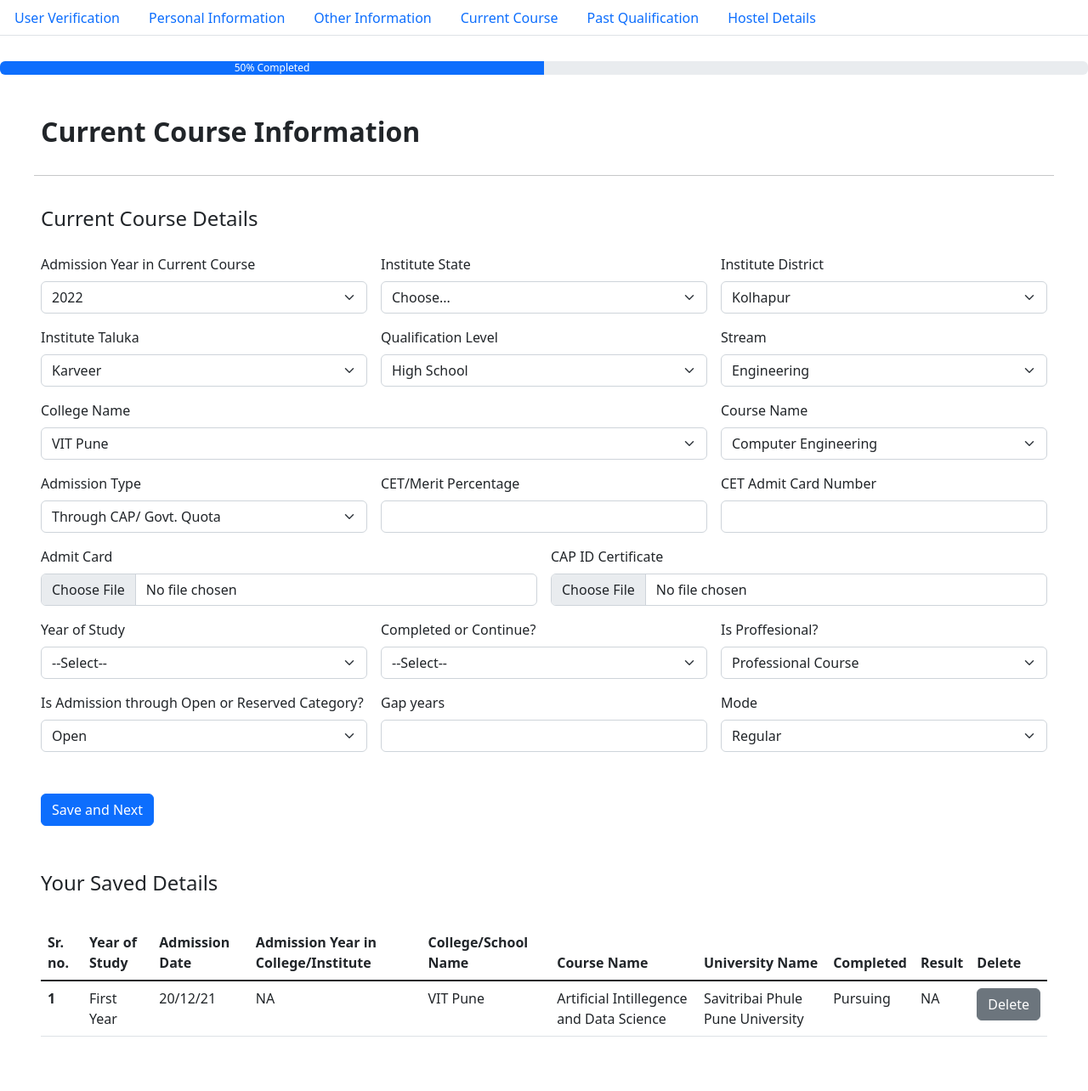
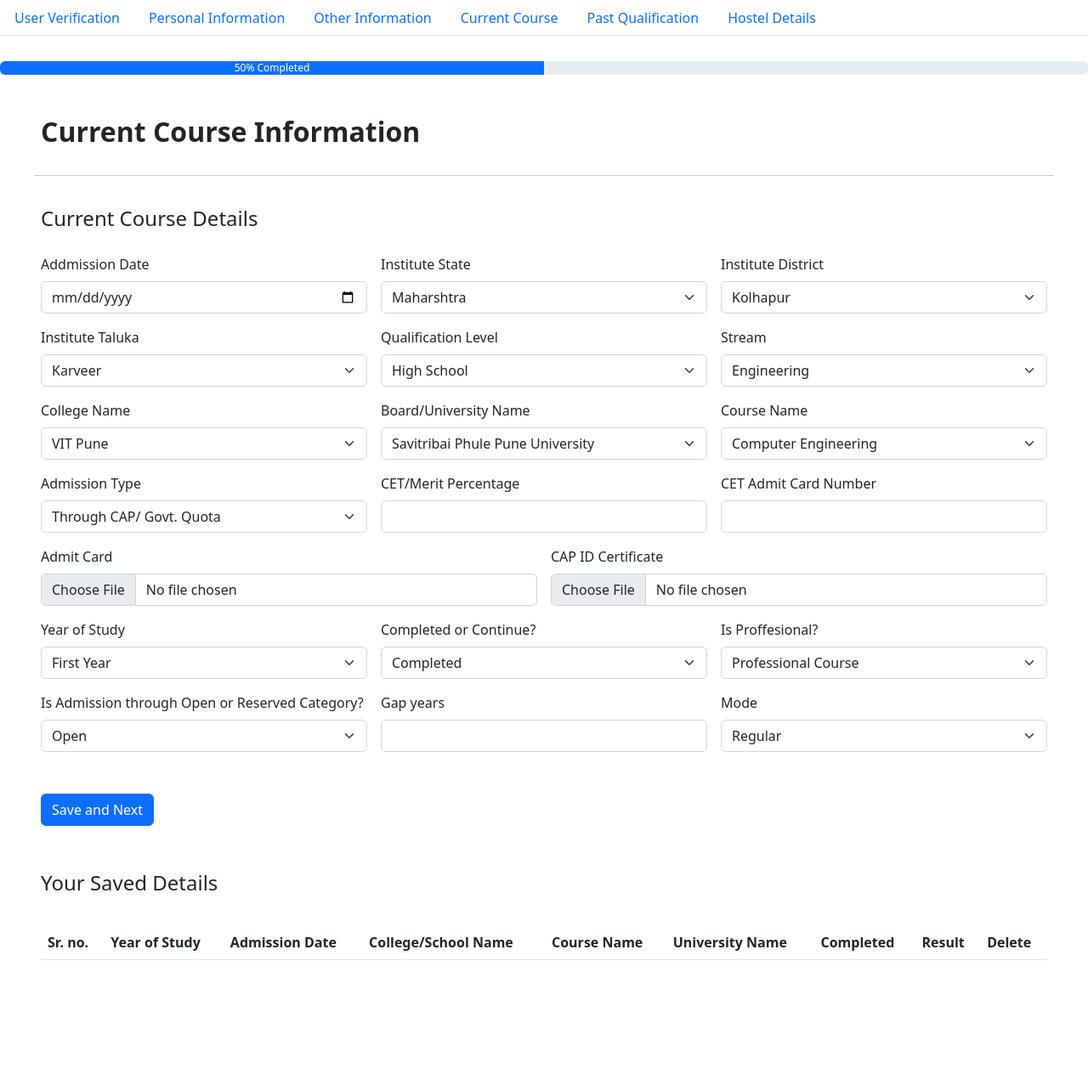
Before and after one commit to siddhesh-desai/CollegeShip, a Node server app: page /user/cci in a window 1280 px wide. Shown: the part 56-1340 px from the top of the page at 85% size. After the commit the page ends 1186 px from the top, so only its background shows below. Run offline with Node 20, Linux system fonts and the light colour scheme; the visitor is signed in with stand-in values (Sample User, id 1); lists and menus that the app fills with data are empty; some libraries are stand-ins or nearby versions.

Commit message:
implementing Deleting Routes

```diff
--- a/user/app.js
+++ b/user/app.js
@@ -52,22 +52,66 @@ app.get('*', checkUser);
 app.get('/', (req, res) => res.render('home'));
 app.get('/dashboard', requireAuth, (req, res) => res.render('userDashboard'));
 app.get("/user/pi", requireAuth, (req, res) => {
+  var id = req.user.id;
+  User.findById(id, function (err, docs) {
+      if (err){
+        console.log(err);
+        res.redirect("/")
+      }
+      else{
+        console.log("Result : ", docs);
+        res.render("personalInformation", {email : docs.email})
+      }
+  });
   // console.log(req.user.id)
-  res.render("personalInformation")
+  // res.render("personalInformation")
 })
 app.get("/user/oi", requireAuth,(req, res) => {
   // console.log(req.user.id)
-  res.render("otherInformation")
+  var id = req.user.id;
+  User.findById(id, function (err, docs) {
+      if (err){
+        console.log(err);
+        res.redirect("/")
+      }
+      else{
+        console.log("Result : ", docs);
+        res.render("otherInformation", {fatherName : docs.fatherName, motherName : docs.motherName})
+      }
+  });
+  // res.render("otherInformation")
 })
 
 app.get("/user/cci", requireAuth,(req, res) => {
   // console.log(req.user.id)
-  res.render("currentCourseInformation")
+  var id = req.user.id;
+  User.findById(id, function (err, docs) {
+      if (err){
+        console.log(err);
+        res.redirect("/")
+      }
+      else{
+        console.log("Result : ", docs);
+        res.render("currentCourseInformation", {currentCourse : docs.currentCourse})
+      }
+  });
+  // res.render("currentCourseInformation")
 })
 
 app.get("/user/pqi", requireAuth,(req, res) => {
   // console.log(req.user.id)
-  res.render("pastQualificationInfo")
+  var id = req.user.id;
+  User.findById(id, function (err, docs) {
+      if (err){
+        console.log(err);
+        res.redirect("/")
+      }
+      else{
+        console.log("Result : ", docs);
+        res.render("pastQualificationInfo", {pastQualifications : docs.pastQualifications})
+      }
+  });
+  // res.render("pastQualificationInfo")
 })
 
 app.get("/user/hd", requireAuth,(req, res) => {
@@ -78,7 +122,7 @@ app.get("/user/hd", requireAuth,(req, res) => {
 // app.post("/user/pi", upload.single('image'), (req, res) => {
 // POST Routes :
 // ================ Personal Information Routes =================
-app.post("/user/pi", upload.fields([{ name: "casteCretificate" }, { name: "incomeCertificate" }, { name: "domicileCertificate" }, { name: "disabilityCertificate" }]), (req, res) => {
+app.post("/user/pi", requireAuth , upload.fields([{ name: "casteCretificate" }, { name: "incomeCertificate" }, { name: "domicileCertificate" }, { name: "disabilityCertificate" }]), (req, res) => {
   // console.log(req.file)
   // console.log(req.files)
   // const userID = "62d279d46ea57f1860ecabae"
@@ -115,7 +159,8 @@ app.post("/user/pi", upload.fields([{ name: "casteCretificate" }, { name: "incom
   // if (updatedUser["isAadharLinkedToBank"] === "Yes") updatedUser["isAadharLinkedToBank"] = true
   // else updatedUser["isAadharLinkedToBank"] = false;
 
-  var user_id = '62d279d46ea57f1860ecabae';
+  // var user_id = '62d279d46ea57f1860ecabae';
+  var user_id = req.user.id;
   User.findByIdAndUpdate(user_id, updatedUser,
     function (err, docs) {
       if (err){
@@ -135,7 +180,7 @@ app.post("/user/pi", upload.fields([{ name: "casteCretificate" }, { name: "incom
 })
 
 // ================= Other Information =================
-app.post('/user/oi',upload.none(), (req, res) => {
+app.post('/user/oi', requireAuth ,upload.none(), (req, res) => {
   // res.send("OtherInformation")
   const updatedUser = { ...req.body }
 
@@ -152,7 +197,9 @@ app.post('/user/oi',upload.none(), (req, res) => {
   if (updatedUser["isMotherSalaried"] === "Yes") updatedUser["isMotherSalaried"] = true
   else updatedUser["isMotherSalaried"] = false;
 
-  var user_id = '62d279d46ea57f1860ecabae';
+  // var user_id = '62d279d46ea57f1860ecabae';
+  var user_id = req.user.id;
+
   User.findByIdAndUpdate(user_id, updatedUser,
     function (err, docs) {
       if (err){
@@ -174,12 +221,14 @@ app.post('/user/oi',upload.none(), (req, res) => {
 // ============== Current Course Information ========================
 
 // ============================= ADD Course ==============================
-app.post('/user/cci/add', upload.fields([{ name: "ccAdmitCard" }, { name: "ccCAPIDcertificate" }]), (req, res) => {
+app.post('/user/cci/add', requireAuth , upload.fields([{ name: "ccAdmitCard" }, { name: "ccCAPIDcertificate" }]), (req, res) => {
   const uplodedFiles = {}
   for (const file in req.files) {
     uplodedFiles[file] = req.files[file][0]["filename"]
   }
-  var user_id = '62d279d46ea57f1860ecabae';
+  // var user_id = '62d279d46ea57f1860ecabae';
+  var user_id = req.user.id;
+  req.body["ccAddmissionDate"] = new Date(req.body["ccAddmissionDate"])
   User.findById(user_id, function (err, docs) {
     if (err){
       console.log(err);
@@ -206,26 +255,31 @@ app.post('/user/cci/add', upload.fields([{ name: "ccAdmitCard" }, { name: "ccCAP
 
 // ======================== Delete Course ================================
 
-app.post('/user/cci/delete/:id', (req, res) => {
+app.post('/user/cci/delete/:id', requireAuth , (req, res) => {
   // res.send(req.params.id)
-  var user_id = '62d279d46ea57f1860ecabae';
+  // var user_id = '62d279d46ea57f1860ecabae';
+  var user_id = req.user.id;
+
   User.findById(user_id, function (err, docs) {
     if (err){
-        console.log(err);
+      console.log(err);
+      res.redirect("/user/cci")
     }
     else {
       const updatedCurrentCourse = docs.currentCourse.filter(course => course._id != req.params.id)
       docs.currentCourse = updatedCurrentCourse
-        // docs.currentCourse.push({ ...req.body, ...uplodedFiles  })
+      // docs.currentCourse.push({ ...req.body, ...uplodedFiles  })
       User.findByIdAndUpdate(user_id, docs,
         function (err, docs2) {
           if (err){
             console.log(err)
-            res.send(err)
+            res.redirect("/user/cci")
+            // res.send(err)
           }
           else{
-            // console.log("Updated User : ", docs2);
-            res.send({...docs2})
+            console.log("Updated User : ", docs2);
+            res.redirect("/user/cci")
+            // res.send({...docs2})
           }
       });
     }
@@ -235,11 +289,13 @@ app.post('/user/cci/delete/:id', (req, res) => {
 // ==================== Past Qualifications Information ====================
 
 // ==================== Add Past Qualification ====================
-app.post('/user/pqi/add', upload.single('pqMarksheet'), (req, res) => {
+app.post('/user/pqi/add', requireAuth , upload.single('pqMarksheet'), (req, res) => {
   const pastQualification = { ...req.body }
   pastQualification.pqMarksheet = req.file.filename
   console.log(pastQualification)
-  var user_id = '62d279d46ea57f1860ecabae';
+  // var user_id = '62d279d46ea57f1860ecabae';
+  var user_id = req.user.id;
+
   User.findById(user_id, function (err, docs) {
     if (err){
       console.log(err);
@@ -266,8 +322,10 @@ app.post('/user/pqi/add', upload.single('pqMarksheet'), (req, res) => {
 })
 
 // ========================= Delete Qualification =========================
-app.post('/user/pqi/delete/:id', (req, res) => {
-  var user_id = '62d279d46ea57f1860ecabae';
+app.post('/user/pqi/delete/:id', requireAuth , (req, res) => {
+  // var user_id = '62d279d46ea57f1860ecabae';
+  var user_id = req.user.id;
+
   User.findById(user_id, function (err, docs) {
     if (err){
         console.log(err);
@@ -279,11 +337,13 @@ app.post('/user/pqi/delete/:id', (req, res) => {
         function (err, docs2) {
           if (err){
             console.log(err)
-            res.send(err)
+            // res.send(err)
+            res.redirect("/user/pqi")
           }
           else{
-            // console.log("Updated User : ", docs2);
-            res.send({...docs2})
+            console.log("Updated User : ", docs2);
+            res.redirect("/user/pqi")
+            // res.send({...docs2})
           }
       });
     }
@@ -294,14 +354,16 @@ app.post('/user/pqi/delete/:id', (req, res) => {
 // ================== Hostel Details =============================
 
 // ================== Add Hostel Details =============================
-app.post('/user/hd/add', upload.single('hostelAddmissionLetter'), (req, res) => {
+app.post('/user/hd/add', requireAuth , upload.single('hostelAddmissionLetter'), (req, res) => {
   const hostelDetails = { ...req.body }
   if (req.file) {
     hostelDetails.hostelAddmissionLetter = req.file.filename
   }
   if (hostelDetails.hiBeneficiaryCategory === "Hosteller") {
 
-    var user_id = '62d279d46ea57f1860ecabae';
+    // var user_id = '62d279d46ea57f1860ecabae';
+    var user_id = req.user.id;
+
     User.findById(user_id, function (err, docs) {
       if (err){
         console.log(err);
@@ -332,8 +394,10 @@ app.post('/user/hd/add', upload.single('hostelAddmissionLetter'), (req, res) =>
   // res.send(hostelDetails)
 })
 // =============== Delete Hostel =============================
-app.post('/user/hd/delete/:id', (req, res) => {
-  var user_id = '62d279d46ea57f1860ecabae';
+app.post('/user/hd/delete/:id', requireAuth , (req, res) => {
+  // var user_id = '62d279d46ea57f1860ecabae';
+  var user_id = req.user.id;
+
 
   User.findById(user_id, function (err, docs) {
     if (err){
--- a/user/models/User.js
+++ b/user/models/User.js
@@ -99,7 +99,7 @@ const userSchema = new mongoose.Schema({
   // ============== Current Course Information =============================
   currentCourse: [
     {
-      ccAddmissionYear: { type: Number },
+      ccAddmissionDate: { type: Date },
       ccInstituteState: { type: String },
       ccInstituteDistrict: { type: String },
       ccInstituteTaluka: { type: String },
@@ -107,12 +107,13 @@ const userSchema = new mongoose.Schema({
       ccStream: { type: String },
       ccCollegeName: { type: String },
       ccCourseName: { type: String },
+      ccBoradUniversityName : {type : String},
       ccAddmissionType: { type: String },
       ccCETpercentage: { type: mongoose.Types.Decimal128 },
       ccCETadmitCardNumber: { type: String },
       ccAdmitCard: { type: String },
       ccCAPIDcertificate: { type: String },
-      ccYearOfStudy: { type: Number },
+      ccYearOfStudy: { type: String },
       ccCompletedOrContinue: { type: String },
       ccIsProfessional: { type: String },
       ccIsAddmissionThroughOpenOrReserved: { type: String },
--- a/user/views/currentCourseInformation.ejs
+++ b/user/views/currentCourseInformation.ejs
@@ -16,20 +16,14 @@
             <legend>Current Course Details</legend>
 
             <div class="col-md-4">
-                <label for="inputState" class="form-label">Admission Year in Current Course</label>
-                <select id="inputState" name="ccAddmissionYear" class="form-select">
-                    <option value="2022">2022</option>
-                    <option value="2021">2021</option>
-                    <option value="2020">2020</option>
-                    <option value="2019">2019</option>
-                    <option value="2018">2018</option>
-                </select>
+                <label for="ccAddmissionDate" class="form-label">Addmission Date</label>
+                <input type="date" class="form-control" name="ccAddmissionDate" id="ccAddmissionDate" />
+
             </div>
 
             <div class="col-md-4">
                 <label for="inputState" class="form-label">Institute State</label>
                 <select id="inputState" name="ccInstituteState" class="form-select">
-                    <option>Choose...</option>
                     <option value="Maharshtra">Maharshtra</option>
                     <option value="Tamil Nadu">Tamil Nadu</option>
                 </select>
@@ -71,12 +65,21 @@
                 </select>
             </div>
 
-            <div class="col-md-8">
+            <div class="col-md-4">
                 <label for="inputZip" class="form-label">College Name</label>
                 <select id="inputState" name="ccCollegeName" class="form-select">
                     <option value="VIT Pune">VIT Pune</option>
                     <option value="PICT">PICT</option>
                     <option value="VIIT">VIIT</option>
+                </select>
+            </div>
+            <div class="col-md-4">
+                <label for="inputZip" class="form-label">Board/University Name</label>
+                <select id="inputState" name="ccBoradUniversityName" class="form-select">
+                    <option value="Savitribai Phule Pune University">Savitribai Phule Pune University</option>
+                    <option value="Shivaji University">Shivaji University</option>
+                    <option value="Maharashtra Board">Maharashtra Board</option>
+                    <option value="CBSE">CBSE</option>
                 </select>
             </div>
 
@@ -127,7 +130,6 @@
             <div class="col-md-4">
                 <label for="inputZip" class="form-label">Year of Study</label>
                 <select id="inputState" name="ccYearOfStudy" class="form-select">
-                    <option>--Select--</option>
                     <option value="First Year">First Year</option>
                     <option value="Second Year">Second Year</option>
                     <option value="Third Year">Third Year</option>
@@ -139,7 +141,6 @@
             <div class="col-md-4">
                 <label for="inputZip" class="form-label">Completed or Continue?</label>
                 <select id="inputState" name="ccCompletedOrContinue" class="form-select">
-                    <option>--Select--</option>
                     <option value="Completed">Completed</option>
                     <option value="Continued">Continued</option>
                 </select>
@@ -198,7 +199,6 @@
                     <th scope="col">Sr. no.</th>
                     <th scope="col">Year of Study</th>
                     <th scope="col">Admission Date</th>
-                    <th scope="col">Admission Year in College/Institute</th>
                     <th scope="col">College/School Name</th>
                     <th scope="col">Course Name</th>
                     <th scope="col">University Name</th>
@@ -208,18 +208,22 @@
                 </tr>
             </thead>
             <tbody class="table-group-divider">
-                <tr>
-                    <th scope="row">1</th>
-                    <td>First Year</td>
-                    <td>20/12/21</td>
-                    <td>NA</td>
-                    <td>VIT Pune</td>
-                    <td>Artificial Intillegence and Data Science</td>
-                    <td>Savitribai Phule Pune University</td>
-                    <td>Pursuing</td>
-                    <td>NA</td>
-                    <td><button href="#" class="btn btn-secondary">Delete</button></td>
-                </tr>
+
+                <% for(var i=0; i<currentCourse.length; i++) { %>
+                    <form action="/user/cci/delete/<%=currentCourse[i]._id%>" method="post">
+                    <tr>
+                        <th scope="row"><%=i+1%></th>
+                        <td><%= currentCourse[i].ccYearOfStudy %> </td>
+                        <td><%= currentCourse[i].ccAddmissionDate.toLocaleDateString() %> </td>
+                        <td><%= currentCourse[i].ccCollegeName %></td>
+                        <td><%= currentCourse[i].ccCourseName %></td>
+                        <td><%= currentCourse[i].ccBoradUniversityName %></td>
+                        <td><%= currentCourse[i].ccCompletedOrContinue %></td>
+                        <td><%= currentCourse[i].ccCETpercentage %></td>
+                        <td><button type="submit" class="btn btn-secondary">Delete</button></td>
+                    </tr>
+                    </form>
+                 <% }; %>
             </tbody>
         </table>
     </div>
--- a/user/views/otherInformation.ejs
+++ b/user/views/otherInformation.ejs
@@ -32,13 +32,12 @@
 
             <div class="col-4">
                 <label for="inputAddress" class="form-label">Father's Name</label>
-                <input type="text" class="form-control" id="inputAddress" />
+                <input type="text" value="<%=fatherName%>" class="form-control" id="inputAddress" readonly/>
             </div>
 
             <div class="col-md-3">
                 <label for="inputState" class="form-label">Occupation</label>
                 <select id="inputState" name="fatherOccupation" class="form-select">
-                    <option selected>Choose...</option>
                     <option value="Private Job">Private Job</option>
                     <option value="Business">Business</option>
                 </select>
@@ -69,13 +68,12 @@
 
             <div class="col-4">
                 <label for="inputAddress" class="form-label">Mother's Name</label>
-                <input type="text" class="form-control" id="inputAddress" />
+                <input type="text" class="form-control" value="<%=motherName%>" id="inputAddress" readonly/>
             </div>
 
             <div class="col-md-3">
                 <label for="inputState" class="form-label">Occupation</label>
                 <select id="inputState" name="motherOccupation" class="form-select">
-                    <option selected>Choose...</option>
                     <option value="Private Job">Private Job</option>
                     <option value="Business">Business</option>
                 </select>
--- a/user/views/personalInformation.ejs
+++ b/user/views/personalInformation.ejs
@@ -9,7 +9,7 @@
         <legend>Personal Details</legend>
         <div class="col-md-4">
             <label for="pdEmail" class="form-label">Email</label>
-            <input type="email" class="form-control" value="example@gmail.com" id="pdEmail" readonly />
+            <input type="email" class="form-control" value= <%=email%> id="pdEmail" readonly />
         </div>
         <div class="col-md-4">
             <label for="pdFirstName" class="form-label">First Name</label>
```
Also changed, not shown: user/views/pastQualificationInfo.ejs (+20 -17 lines).
